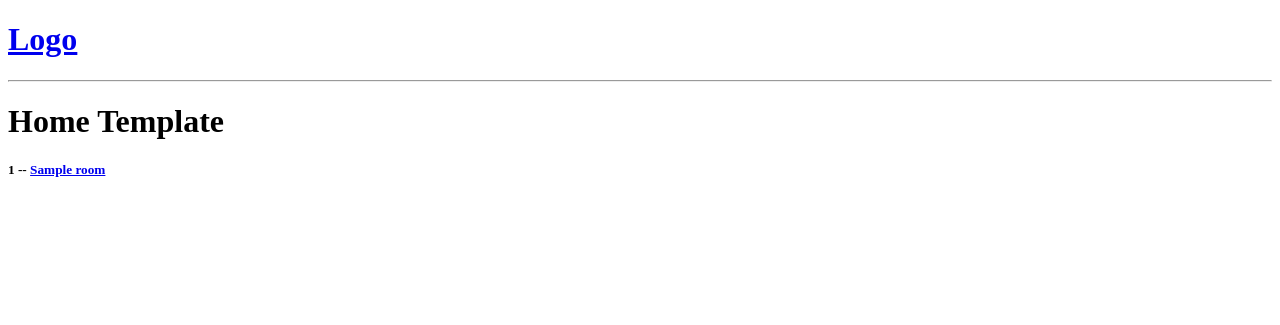
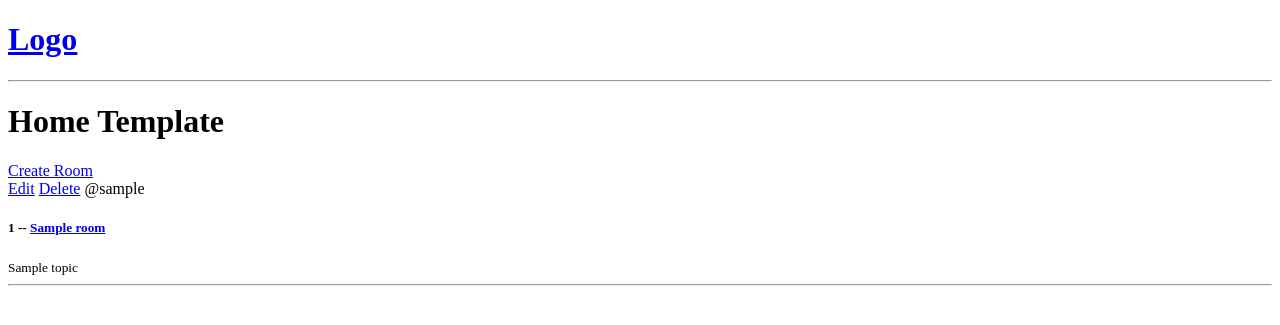
Before and after one commit to pavoli/django_discord, a Django app: page / in a window 1280 px wide. Shown: the top 325 px of the page. Run offline with Django 4.2, Linux system fonts and the light colour scheme; tables that the repository leaves empty hold one stand-in row (values such as "Sample post").

Commit message:
add crud operations

```diff
--- a/base_app/models.py
+++ b/base_app/models.py
@@ -20,6 +20,9 @@ class Room(models.Model):
     updated = models.DateTimeField(auto_now=True)
     created = models.DateTimeField(auto_now_add=True)
 
+    class Meta:
+        ordering = ['-updated', '-created']
+
     def __str__(self):
         return self.name
 
--- a/base_app/templates/base_app/home.html
+++ b/base_app/templates/base_app/home.html
@@ -5,10 +5,16 @@
 <h1>Home Template</h1>
 
 <div>
+    <a href="{% url 'create-room' %}">Create Room</a>
     <div>
         {% for room in rooms %}
         <div>
+            <a href="{% url 'update-room' room.id %}">Edit</a>
+            <a href="{% url 'delete-room' room.id %}">Delete</a>
+            <span>@{{ room.host.username }}</span>
             <h5>{{ room.id }} -- <a href="{% url 'room' room.id %}">{{ room.name }}</a></h5>
+            <small>{{ room.topic.name }}</small>
+            <hr>
         </div>
         {% endfor %}
     </div>
--- a/base_app/urls.py
+++ b/base_app/urls.py
@@ -5,4 +5,7 @@ from . import views
 urlpatterns = [
     path('', views.home, name='home'),
     path('room/<str:pk>/', views.room, name='room'),
+    path('create-room/', views.createRoom, name='create-room'),
+    path('update-room/<str:pk>/', views.updateRoom, name='update-room'),
+    path('delete-room/<str:pk>/', views.deleteRoom, name='delete-room'),
 ]
--- a/base_app/views.py
+++ b/base_app/views.py
@@ -1,5 +1,6 @@
-from django.shortcuts import render
+from django.shortcuts import render, redirect
 from .models import Room
+from .forms import RoomForm
 
 # Create your views here.
 
@@ -7,7 +8,7 @@ from .models import Room
 def home(request):
     rooms = Room.objects.all()
     context = {
-        'rooms': rooms
+        'rooms': rooms,
     }
     return render(request, 'base_app/home.html', context=context)
 
@@ -19,3 +20,44 @@ def room(request, pk):
     }
 
     return render(request, 'base_app/room.html', context)
+
+
+def createRoom(request):
+    form = RoomForm()
+
+    if request.method == 'POST':
+        form = RoomForm(request.POST)
+        if form.is_valid():
+            form.save()
+            return redirect('home')
+
+    context = {
+        'form': form,
+    }
+    return render(request, 'base_app/room_form.html', context)
+
+
+def updateRoom(request, pk):
+    room = Room.objects.get(id=pk)
+    form = RoomForm(instance=room)
+
+    if request.method == 'POST':
+        form = RoomForm(request.POST, instance=room)
+        if form.is_valid():
+            form.save()
+            return redirect('home')
+
+    context = {
+        'form': form,
+    }
+    return render(request, 'base_app/room_form.html', context)
+
+
+def deleteRoom(request, pk):
+    room = Room.objects.get(id=pk)
+
+    if request.method == 'POST':
+        room.delete()
+        return redirect('home')
+
+    return render(request, 'base_app/delete.html', {'obj': room})
```
Also changed, not shown: base_app/forms.py (added, +8 -0 lines), base_app/templates/base_app/delete.html (added, +13 -0 lines), base_app/templates/base_app/room_form.html (added, +13 -0 lines).
